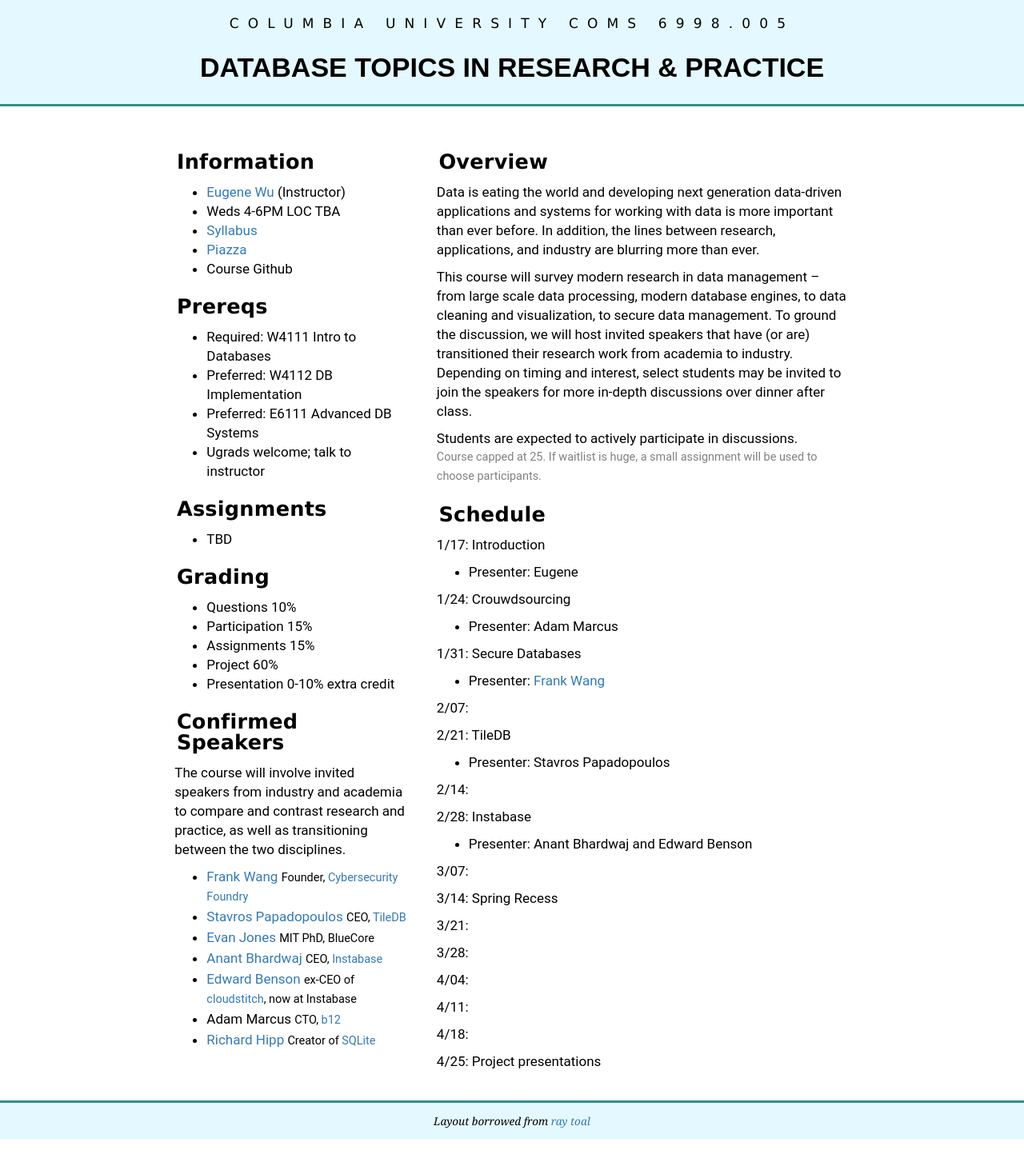
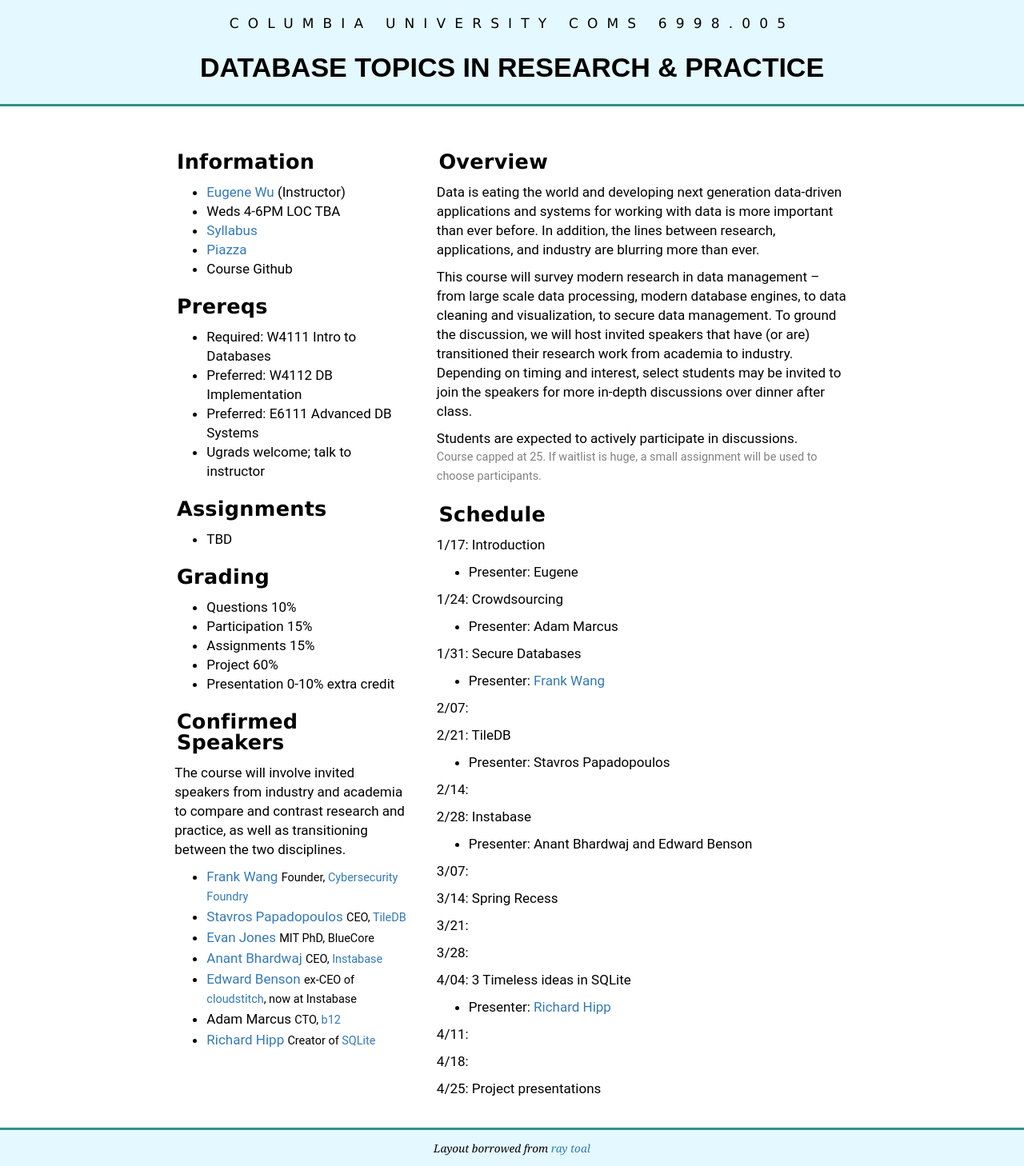
Before and after one commit to columbiadb/columbiadb.github.io, a Jekyll site: the page built from index.md, in a window 1280 px wide. Shown: the whole page at 80% size. Built offline with Jekyll 4.4.1, drawn with Linux system fonts in a browser that asks for light colours; before the commit the page ends 1424 px from its top, so only the background shows below that.

Commit message:
updated website

```diff
--- a/index.md
+++ b/index.md
@@ -19,7 +19,7 @@
 1/17: Introduction
 * Presenter: Eugene
 
-1/24: Crouwdsourcing
+1/24: Crowdsourcing
 * Presenter: Adam Marcus
 
 1/31: Secure Databases
@@ -43,7 +43,9 @@
 
 3/28:
 
-4/04:
+4/04: 3 Timeless ideas in SQLite
+* Presenter: [Richard Hipp](https://en.m.wikipedia.org/wiki/D._Richard_Hipp)
+
 
 4/11:
 
```
